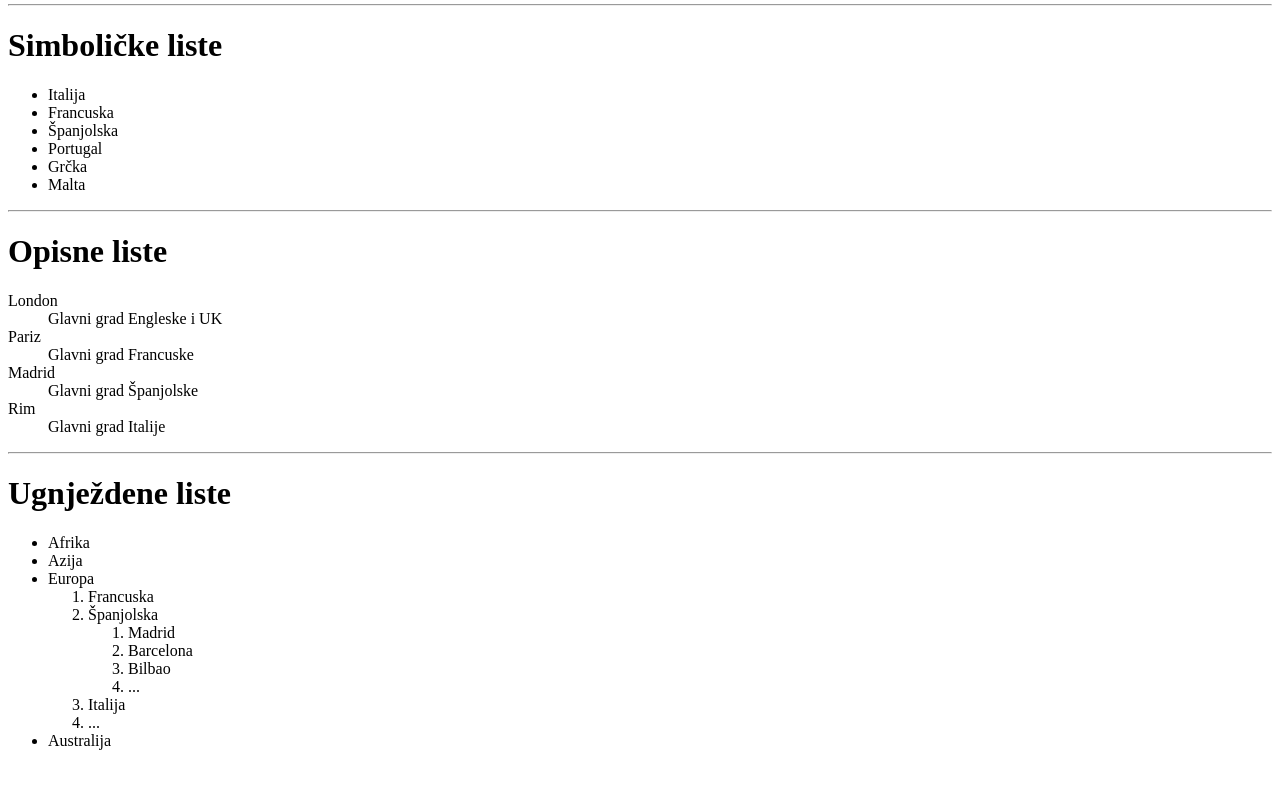
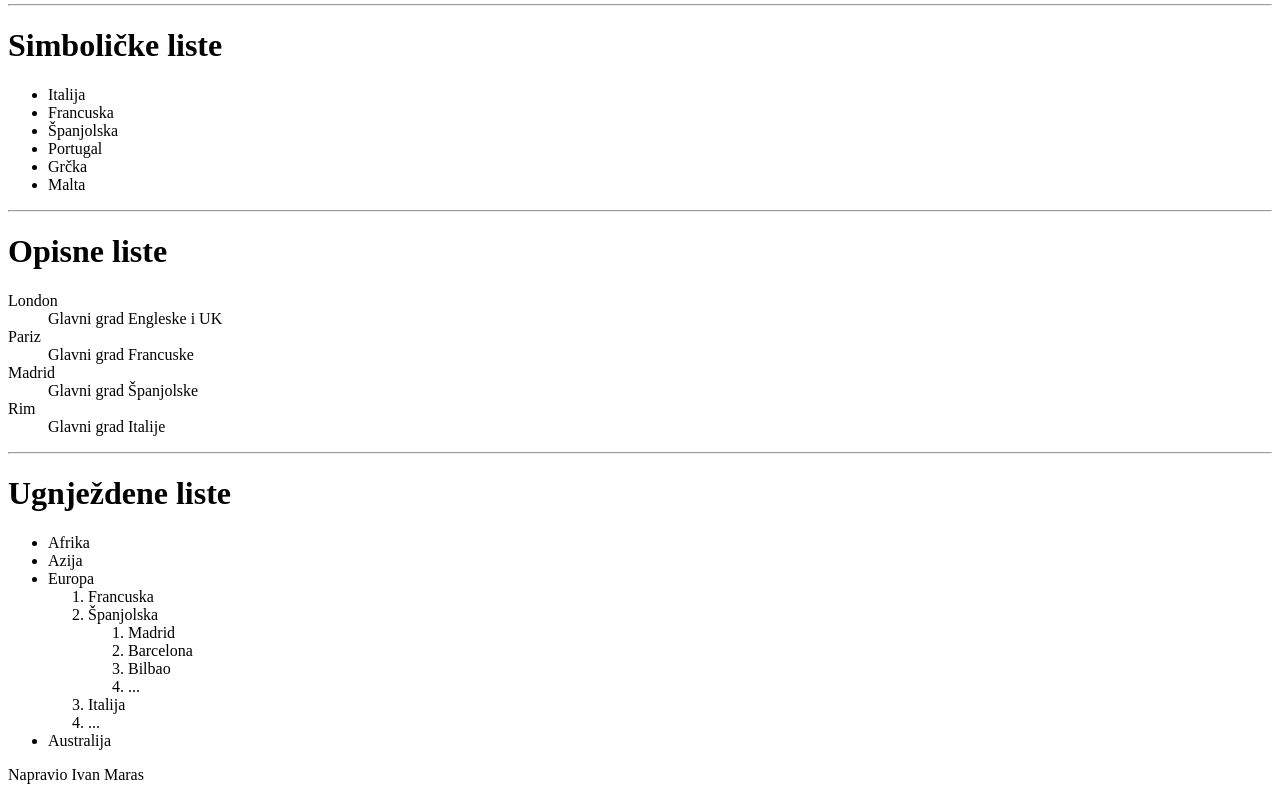
Before and after one commit to Marasz01/algebra1, a plain HTML site: page index.html in a window 1280 px wide. Shown: the part 1799-2599 px from the top of the page. Before the commit the page ends 2565 px from the top, so only its background shows below. Drawn offline with Linux system fonts and the light colour scheme.

Commit message:
Added name

```diff
--- a/index.html
+++ b/index.html
@@ -196,5 +196,8 @@
     <li>Australija</li>
 </ul>
 
+    <p>Napravio Ivan Maras</p>
+
+
     </body>
 </html>
```
